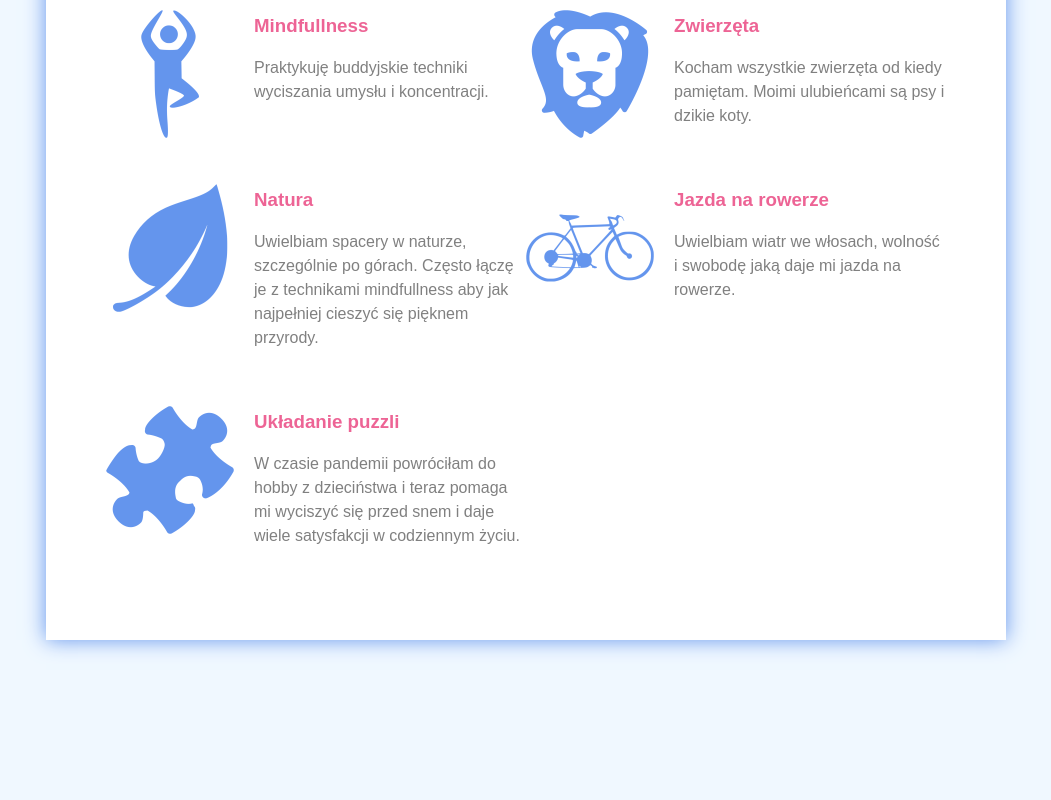
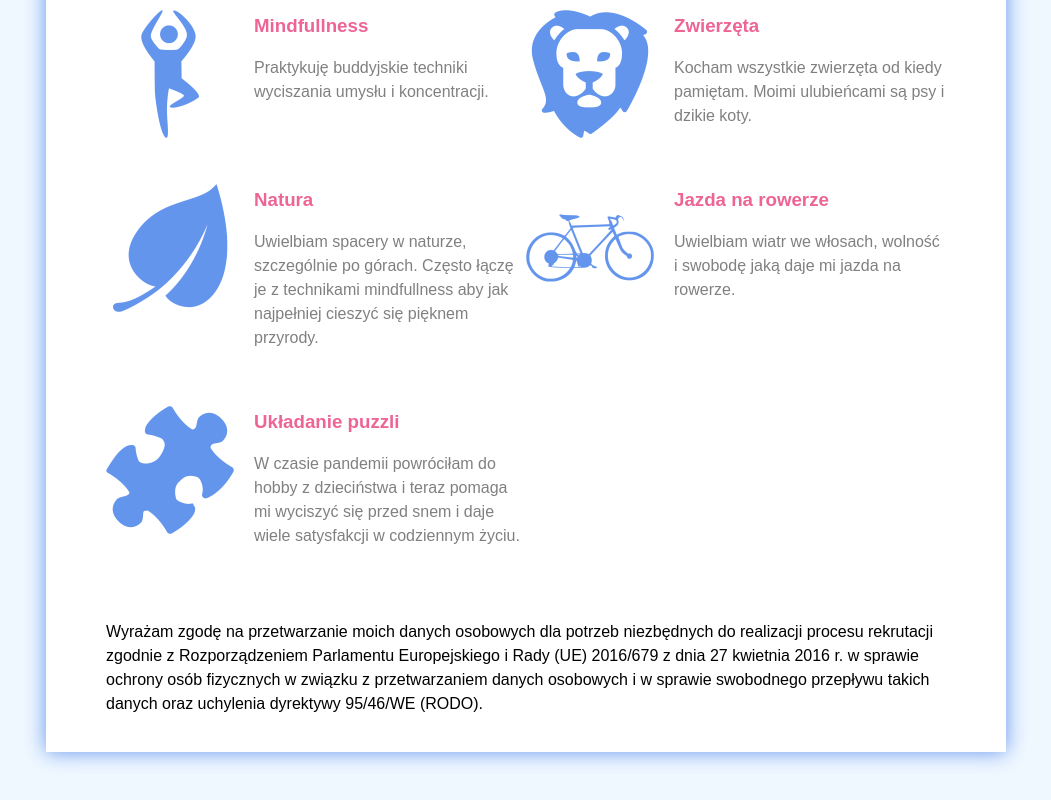
Before and after one commit to malgorzata-banaszkiewicz/Moje-CV, a plain HTML site: page index.html in a window 1280 px wide. Shown: the part 1771-2571 px from the top of the page, without its empty margins (114-1165 px from the left). Before the commit the page ends 2459 px from the top, so only its background shows below. Drawn offline with Linux system fonts and the light colour scheme.

Commit message:
added RODO clause

```diff
--- a/index.html
+++ b/index.html
@@ -144,6 +144,9 @@
                                 </div>
                             </li>
                         </ul>
+                    <p>
+                        Wyrażam zgodę na przetwarzanie moich danych osobowych dla potrzeb niezbędnych do realizacji procesu rekrutacji zgodnie z Rozporządzeniem Parlamentu Europejskiego i Rady (UE) 2016/679 z dnia 27 kwietnia 2016 r. w sprawie ochrony osób fizycznych w związku z przetwarzaniem danych osobowych i w sprawie swobodnego przepływu takich danych oraz uchylenia dyrektywy 95/46/WE (RODO).
+                    </p>
                 </section>
         </main>
         </div>
```
Lines whose indentation alone changed are shown as unchanged.
